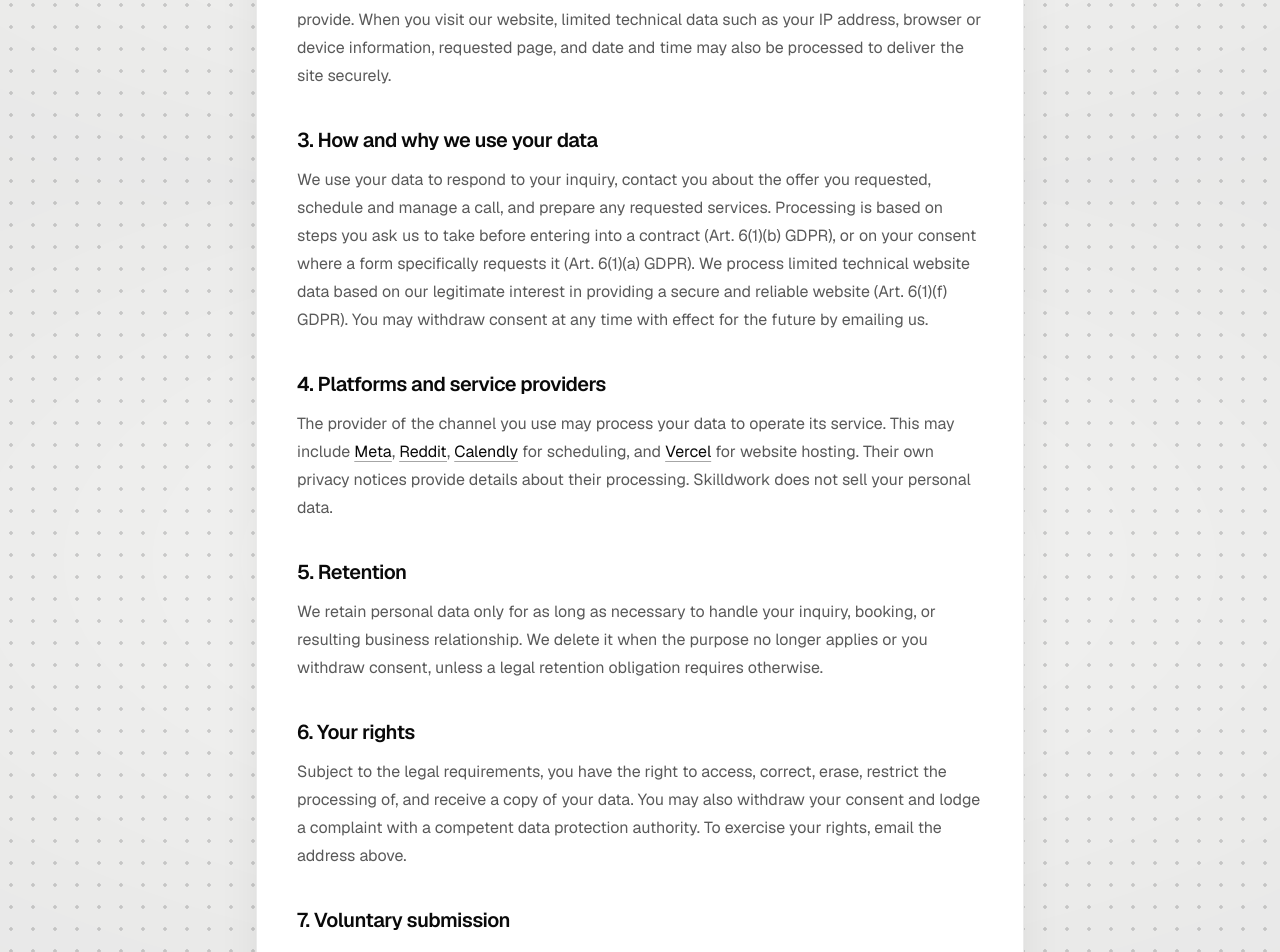
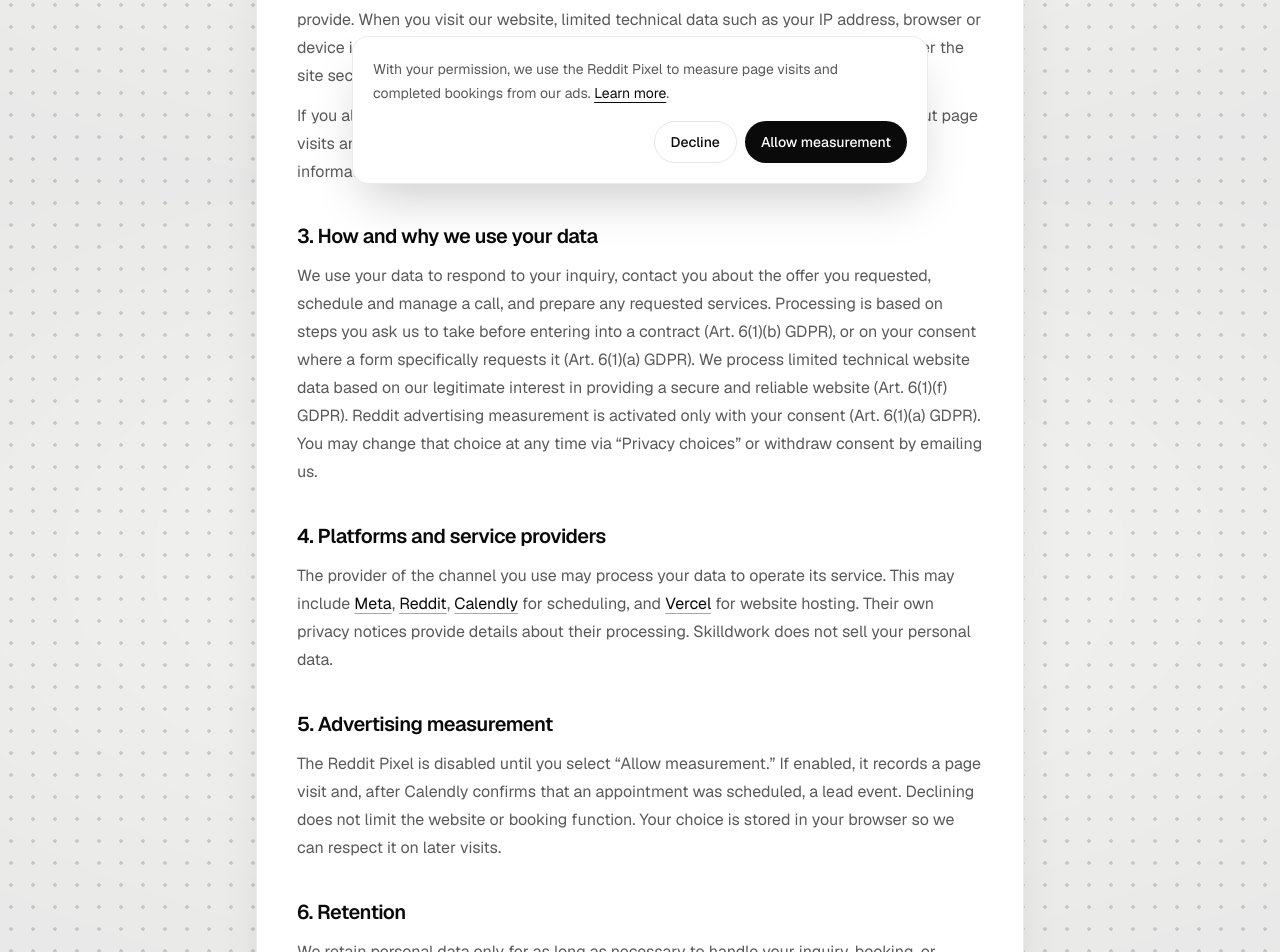
Before and after one commit to dwaynehenneberg-cell/skilldwork, a Next.js app: page /privacy in a window 1280 px wide. Shown: the part 600-1552 px from the top of the page. Built offline with nearby package versions, Linux system fonts and the light colour scheme; no server answers.

Commit message:
Add consented Reddit conversion tracking

```diff
--- a/app/booking-widget.tsx
+++ b/app/booking-widget.tsx
@@ -1,6 +1,7 @@
 "use client";
 
 import { useEffect, useRef, useState } from "react";
+import { trackRedditLead } from "./reddit-pixel";
 
 type Step = "idle" | "book" | "done";
 
@@ -43,6 +44,7 @@ function loadCalendly(): Promise<void> {
 export default function BookingWidget() {
   const [step, setStep] = useState<Step>("idle");
   const embedRef = useRef<HTMLDivElement>(null);
+  const leadTrackedRef = useRef(false);
 
   function showHowItWorks() {
     document.getElementById("how-it-works")?.scrollIntoView({
@@ -55,8 +57,11 @@ export default function BookingWidget() {
     function onMessage(event: MessageEvent) {
       if (
         event.origin === "https://calendly.com" &&
-        event.data?.event === "calendly.event_scheduled"
+        event.data?.event === "calendly.event_scheduled" &&
+        !leadTrackedRef.current
       ) {
+        leadTrackedRef.current = true;
+        trackRedditLead();
         setStep("done");
       }
     }
--- a/app/layout.tsx
+++ b/app/layout.tsx
@@ -1,6 +1,7 @@
 import type { Metadata, Viewport } from "next";
 import { Anton, Geist } from "next/font/google";
 import "./globals.css";
+import RedditPixel from "./reddit-pixel";
 
 const anton = Anton({
   variable: "--font-anton",
@@ -44,6 +45,7 @@ export default function RootLayout({ children }: LayoutProps<"/">) {
       <body className="min-h-full">
         <script dangerouslySetInnerHTML={{ __html: themeScript }} />
         {children}
+        <RedditPixel />
       </body>
     </html>
   );
--- a/app/privacy/page.tsx
+++ b/app/privacy/page.tsx
@@ -61,6 +61,12 @@ export default function PrivacyPage() {
             address, browser or device information, requested page, and date and time may also be
             processed to deliver the site securely.
           </p>
+          <p className="leading-7">
+            If you allow advertising measurement, the Reddit Pixel also processes information
+            about page visits and completed bookings, together with online identifiers and
+            device or browser information, so we can measure whether a Reddit advertisement led
+            to a booking.
+          </p>
         </section>
 
         <section className={sectionClass}>
@@ -71,8 +77,9 @@ export default function PrivacyPage() {
             steps you ask us to take before entering into a contract (Art. 6(1)(b) GDPR), or on
             your consent where a form specifically requests it (Art. 6(1)(a) GDPR). We process
             limited technical website data based on our legitimate interest in providing a secure
-            and reliable website (Art. 6(1)(f) GDPR). You may withdraw consent at any time with
-            effect for the future by emailing us.
+            and reliable website (Art. 6(1)(f) GDPR). Reddit advertising measurement is activated
+            only with your consent (Art. 6(1)(a) GDPR). You may change that choice at any time via
+            “Privacy choices” or withdraw consent by emailing us.
           </p>
         </section>
 
@@ -122,7 +129,17 @@ export default function PrivacyPage() {
         </section>
 
         <section className={sectionClass}>
-          <h2 className={headingClass}>5. Retention</h2>
+          <h2 className={headingClass}>5. Advertising measurement</h2>
+          <p className="leading-7">
+            The Reddit Pixel is disabled until you select “Allow measurement.” If enabled, it
+            records a page visit and, after Calendly confirms that an appointment was scheduled,
+            a lead event. Declining does not limit the website or booking function. Your choice is
+            stored in your browser so we can respect it on later visits.
+          </p>
+        </section>
+
+        <section className={sectionClass}>
+          <h2 className={headingClass}>6. Retention</h2>
           <p className="leading-7">
             We retain personal data only for as long as necessary to handle your inquiry, booking,
             or resulting business relationship. We delete it when the purpose no longer applies or
@@ -131,7 +148,7 @@ export default function PrivacyPage() {
         </section>
 
         <section className={sectionClass}>
-          <h2 className={headingClass}>6. Your rights</h2>
+          <h2 className={headingClass}>7. Your rights</h2>
           <p className="leading-7">
             Subject to the legal requirements, you have the right to access, correct, erase,
             restrict the processing of, and receive a copy of your data. You may also withdraw
@@ -141,7 +158,7 @@ export default function PrivacyPage() {
         </section>
 
         <section className={sectionClass}>
-          <h2 className={headingClass}>7. Voluntary submission</h2>
+          <h2 className={headingClass}>8. Voluntary submission</h2>
           <p className="leading-7">
             Providing personal data is voluntary. Without the details needed to respond or arrange
             a meeting, we may be unable to handle your request. Skilldwork does not use automated
@@ -150,7 +167,7 @@ export default function PrivacyPage() {
         </section>
 
         <p className="border-t border-[var(--card-border)] pt-7 text-sm">
-          Last updated: August 10, 2026
+          Last updated: August 11, 2026
         </p>
       </article>
     </main>
--- /dev/null
+++ b/app/reddit-pixel.tsx
@@ -0,0 +1,128 @@
+"use client";
+
+import Link from "next/link";
+import Script from "next/script";
+import { useState, useSyncExternalStore } from "react";
+
+const CONSENT_KEY = "skilldwork-ad-measurement-consent";
+const REDDIT_PIXEL_ID = process.env.NEXT_PUBLIC_REDDIT_PIXEL_ID;
+
+type Consent = "accepted" | "declined";
+
+const consentChangeEvent = "skilldwork-consent-change";
+
+declare global {
+  interface Window {
+    __skilldworkRedditPixelInitialized?: boolean;
+    rdt?: ((...args: unknown[]) => void) & {
+      callQueue?: unknown[][];
+      sendEvent?: (...args: unknown[]) => void;
+    };
+  }
+}
+
+export function trackRedditLead() {
+  if (
+    typeof window !== "undefined" &&
+    window.__skilldworkRedditPixelInitialized &&
+    window.rdt
+  ) {
+    window.rdt("track", "Lead");
+  }
+}
+
+function getConsentSnapshot(): Consent | "unset" {
+  const saved = localStorage.getItem(CONSENT_KEY);
+  return saved === "accepted" || saved === "declined" ? saved : "unset";
+}
+
+function subscribeToConsent(onStoreChange: () => void) {
+  window.addEventListener("storage", onStoreChange);
+  window.addEventListener(consentChangeEvent, onStoreChange);
+  return () => {
+    window.removeEventListener("storage", onStoreChange);
+    window.removeEventListener(consentChangeEvent, onStoreChange);
+  };
+}
+
+function saveConsent(value: Consent) {
+  localStorage.setItem(CONSENT_KEY, value);
+  window.dispatchEvent(new Event(consentChangeEvent));
+}
+
+export default function RedditPixel() {
+  const consent = useSyncExternalStore(
+    subscribeToConsent,
+    getConsentSnapshot,
+    () => "unset",
+  );
+  const [isEditing, setIsEditing] = useState(false);
+  const isChoosing = consent === "unset" || isEditing;
+
+  function choose(value: Consent) {
+    saveConsent(value);
+    setIsEditing(false);
+  }
+
+  const pixelCode = REDDIT_PIXEL_ID
+    ? `if (!window.__skilldworkRedditPixelInitialized) {
+  !function(w,d){if(!w.rdt){var p=w.rdt=function(){p.sendEvent?p.sendEvent.apply(p,arguments):p.callQueue.push(Array.prototype.slice.call(arguments))};p.callQueue=[];var t=d.createElement("script");t.src="https://www.redditstatic.com/ads/pixel.js";t.async=true;var s=d.getElementsByTagName("script")[0];s.parentNode.insertBefore(t,s)}}(window,document);
+  rdt("init", ${JSON.stringify(REDDIT_PIXEL_ID)}, {optOut:false,useDecimalCurrencyValues:true});
+  rdt("track", "PageVisit");
+  window.__skilldworkRedditPixelInitialized = true;
+}`
+    : "";
+
+  return (
+    <>
+      {consent === "accepted" && REDDIT_PIXEL_ID && (
+        <Script id="reddit-pixel" strategy="afterInteractive">
+          {pixelCode}
+        </Script>
+      )}
+
+      {isChoosing ? (
+        <aside
+          aria-label="Privacy choices"
+          className="fixed inset-x-4 bottom-4 z-50 mx-auto max-w-xl rounded-2xl border border-[var(--card-border)] bg-[var(--card-bg)] p-4 shadow-2xl shadow-black/20 sm:p-5"
+        >
+          <p className="text-sm leading-6 text-[var(--muted-text)]">
+            With your permission, we use the Reddit Pixel to measure page visits and completed
+            bookings from our ads.{" "}
+            <Link
+              href="/privacy"
+              className="text-[var(--text)] underline underline-offset-4"
+            >
+              Learn more
+            </Link>
+            .
+          </p>
+          <div className="mt-4 flex flex-col-reverse gap-2 sm:flex-row sm:justify-end">
+            <button
+              className="rounded-full border border-[var(--field-border)] px-4 py-2.5 text-sm font-medium text-[var(--text)] transition hover:bg-[var(--field-bg)]"
+              onClick={() => choose("declined")}
+              type="button"
+            >
+              Decline
+            </button>
+            <button
+              className="rounded-full bg-[var(--btn-bg)] px-4 py-2.5 text-sm font-medium text-[var(--btn-text)] transition hover:bg-[var(--btn-hover)]"
+              onClick={() => choose("accepted")}
+              type="button"
+            >
+              Allow measurement
+            </button>
+          </div>
+        </aside>
+      ) : (
+        <button
+          className="fixed bottom-3 left-3 z-40 rounded-full border border-[var(--card-border)] bg-[var(--card-bg)] px-3 py-1.5 text-xs text-[var(--muted-text)] shadow-lg transition hover:text-[var(--text)]"
+          onClick={() => setIsEditing(true)}
+          type="button"
+        >
+          Privacy choices
+        </button>
+      )}
+    </>
+  );
+}
```
Also changed, not shown: 1 other file (tests, documents, lock files or other folders).
